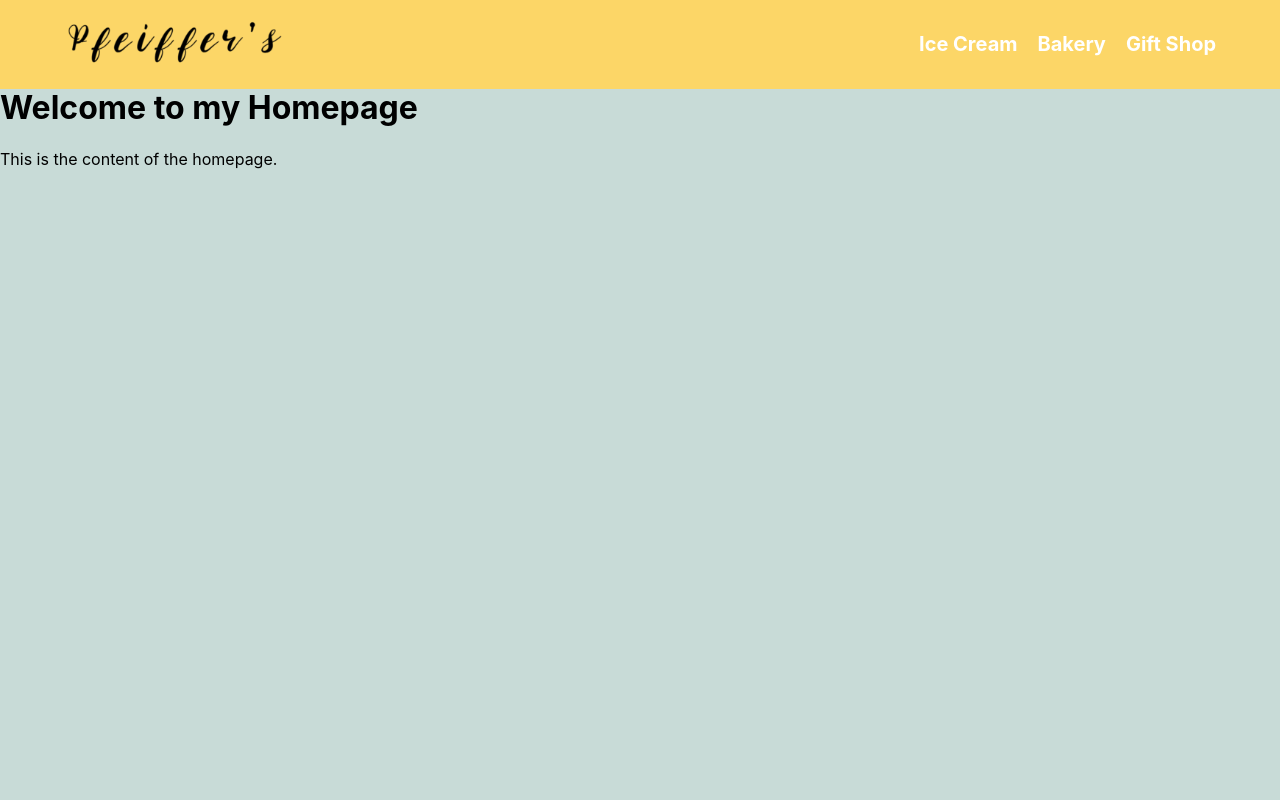
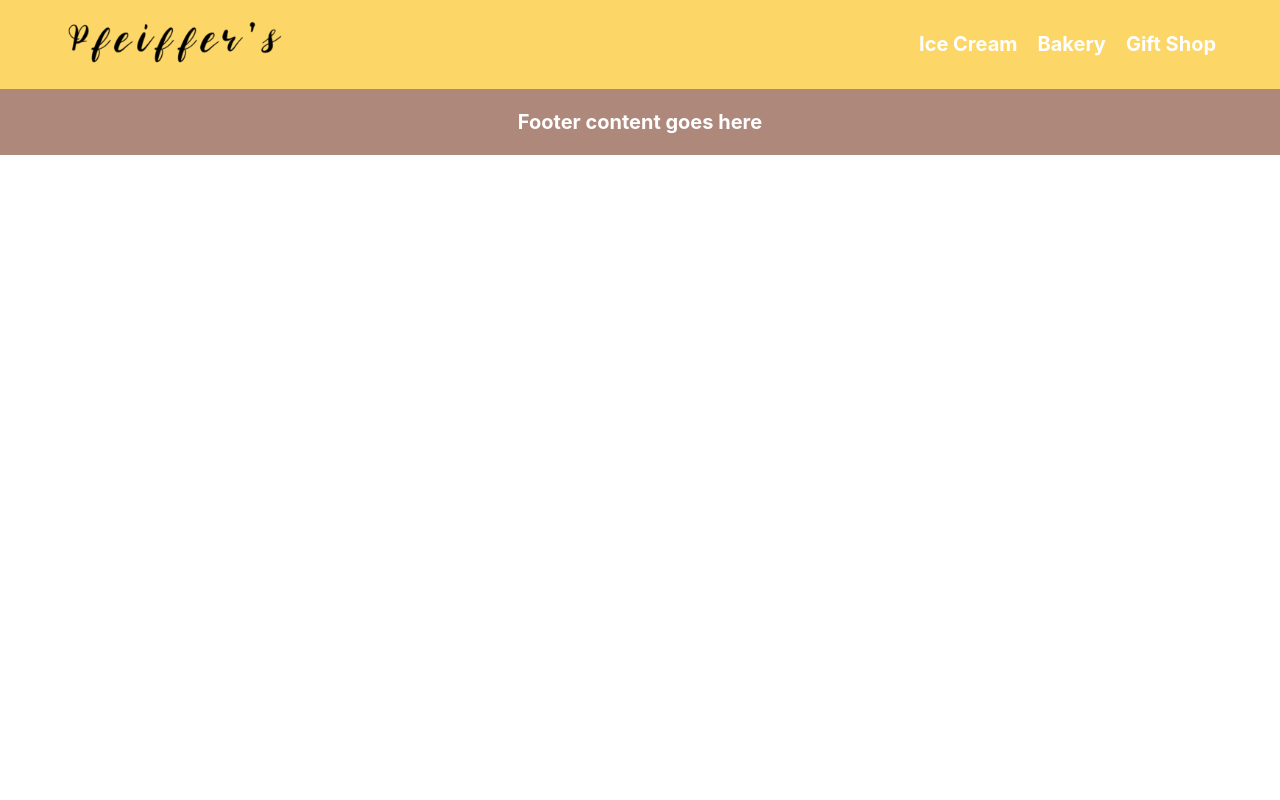
Before and after one commit to TheWiseSailor/Landingpages2, a React (Create React App) app: page / in a window 1280 px wide. Shown: the top 800 px of the page. Built offline with nearby package versions, Linux system fonts and the light colour scheme.

Commit message:
color changing header

```diff
--- a/src/Components/Header/Header.css
+++ b/src/Components/Header/Header.css
@@ -10,11 +10,11 @@
 
 
 /* Background color for each active page */
-.header.ice-cream {
+.HeaderPrimary.ice-cream {
   background-color: #f8d7da;
 }
 
-.header.bakery {
+.HeaderPrimary.bakery {
   background-color: #cce5ff;
 }
 
--- a/src/Components/Header/Header.js
+++ b/src/Components/Header/Header.js
@@ -13,8 +13,7 @@ const Header = () => {
 
   useEffect(() => {
     const { pathname } = location;
-    const path = pathname.toLowerCase();
-    setActiveLink(path);
+    setActiveLink(pathname.toLowerCase()); // Set activeLink to lowercase pathname
 
     const handleScroll = () => {
       setScrolling(window.scrollY > 0);
@@ -32,7 +31,7 @@ const Header = () => {
   };
 
   return (
-    <header className={`HeaderPrimary ${scrolling ? 'hidden' : ''} ${activeLink}`}>
+    <header className={`HeaderPrimary ${scrolling ? 'hidden' : ''} ${activeLink.replace('/', '')}`}>
       <div className="container header">
         <div className="logo-container">
           <Link to="/">
--- a/src/Components/HomePage/HomePage.css
+++ /dev/null
@@ -1,5 +0,0 @@
-.HomePagePrimary{
-  background-color: #C8DBD7;
-  margin-top: -22px;
- height: 100vh;
-}
--- a/src/Components/HomePage/HomePage.js
+++ /dev/null
@@ -1,14 +0,0 @@
-// HomePage.js
-import React from 'react';
-import './HomePage.css';
-
-const HomePage = () => {
-  return (
-    <div className='HomePagePrimary'>
-      <h1>Welcome to my Homepage</h1>
-      <p>This is the content of the homepage.</p>
-    </div>
-  );
-}
-
-export default HomePage;
--- a/src/Components/HomeRender.js
+++ b/src/Components/HomeRender.js
@@ -1,11 +1,11 @@
 // HomeRender.js
 import React from 'react';
-import HomePage from './HomePage/HomePage';
+
 
 const HomeRender = () => {
   return (
     <div>
-      <HomePage />
+
     </div>
   );
 }
```
